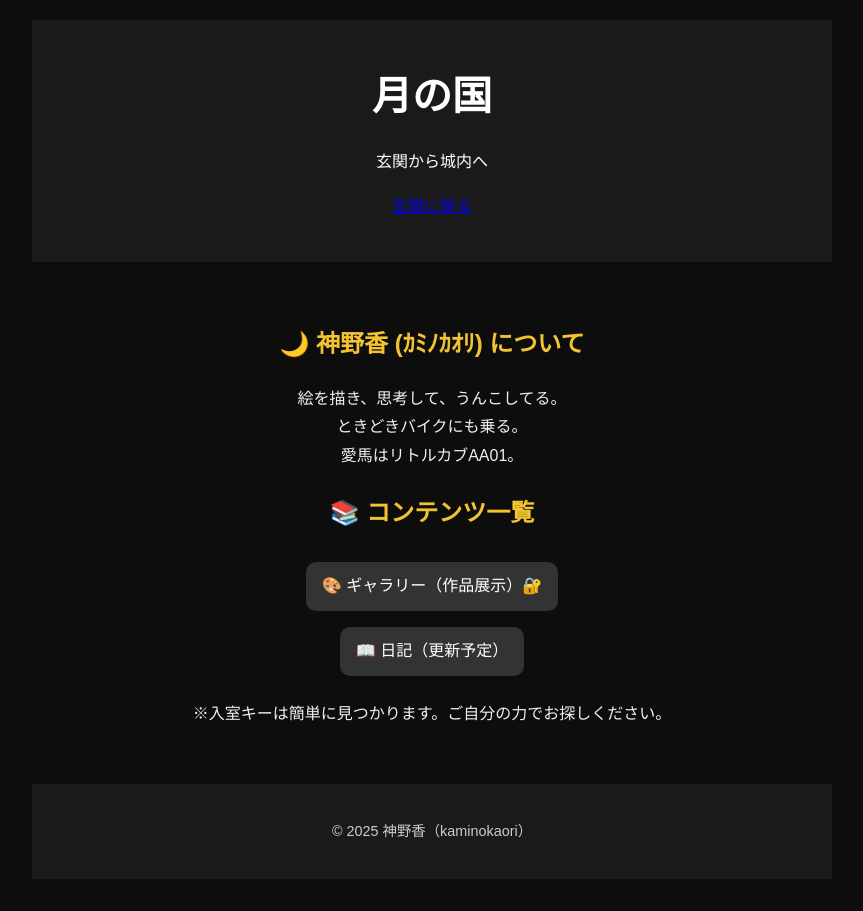
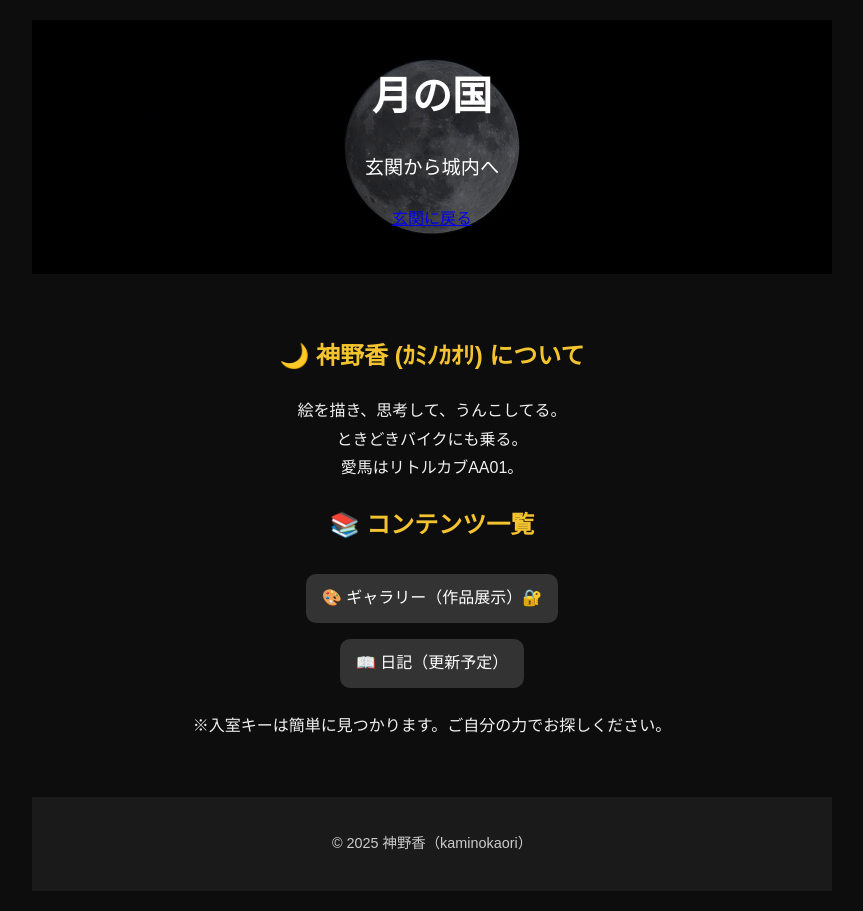
Before and after one commit to kaminokaori/land_of_the_moon, a plain HTML site: page potal.html in a window 1280 px wide. Shown: the whole page, without its empty margins (208-1071 px from the left). Drawn offline with Linux system fonts and the light colour scheme.

Commit message:
Update style.css

```diff
--- a/style.css
+++ b/style.css
@@ -24,6 +24,45 @@ header {
 h1 {
   font-size: 2.5rem;
   margin: 0;
+}
+header.banner {
+  background-image: url("yuta801-14_TP_V.webp");
+  background-size: cover;
+  background-position: center;
+  color: white;
+  padding: 40px 20px;
+  text-align: center;
+  background-blend-mode: overlay;
+  background-color: rgba(0, 0, 0, 0.4); /* 背景画像が明るい時の調整 */
+}
+
+header.banner h1 {
+  font-size: 2.5rem;
+  margin: 0;
+}
+
+header.banner p {
+  font-size: 1.2rem;
+}
+
+header.banner {
+  background-image: url("yuta801-14_TP_V.webp");
+  background-size: cover;
+  background-position: center;
+  color: white;
+  padding: 40px 20px;
+  text-align: center;
+  background-blend-mode: overlay;
+  background-color: rgba(0, 0, 0, 0.4); /* 背景画像が明るい時の調整 */
+}
+
+header.banner h1 {
+  font-size: 2.5rem;
+  margin: 0;
+}
+
+header.banner p {
+  font-size: 1.2rem;
 }
 
 main {
```
